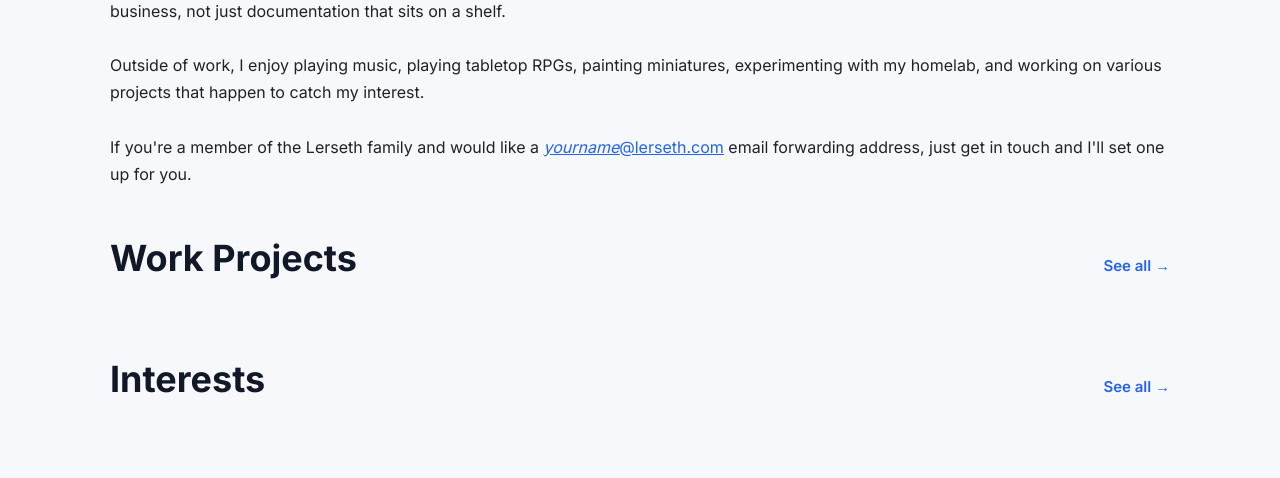
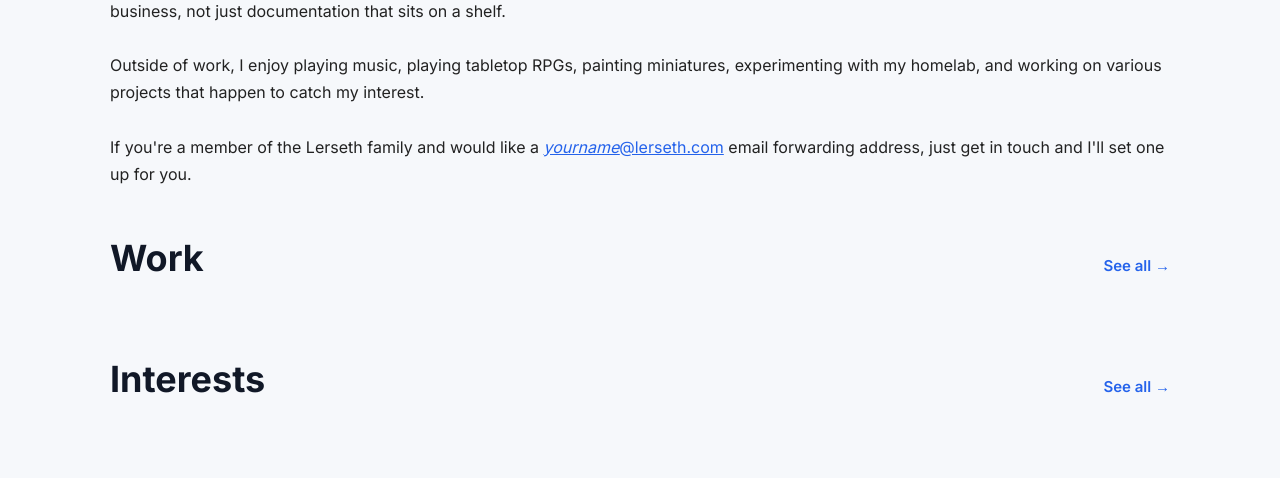
Before and after one commit to Di4nce/Hjemside, a Flask app: template templates/index.html in a window 1280 px wide. Shown: the part 583-1061 px from the top of the page. Run offline with Flask 3, Linux system fonts and the light colour scheme; the template is opened without the code that fills it, so the values that code supplies are empty; some libraries are stand-ins or nearby versions.

Commit message:
Fix frontpage Work

```diff
--- a/templates/index.html
+++ b/templates/index.html
@@ -30,7 +30,7 @@
 
 <section id="projects" class="section">
     <div class="section-head">
-        <h2>Work Projects</h2>
+        <h2>Work</h2>
         <a href="work.html">See all →</a>
     </div>
 
```
